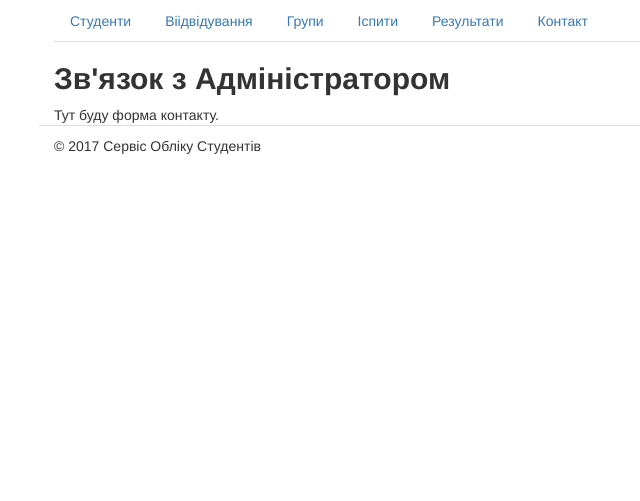
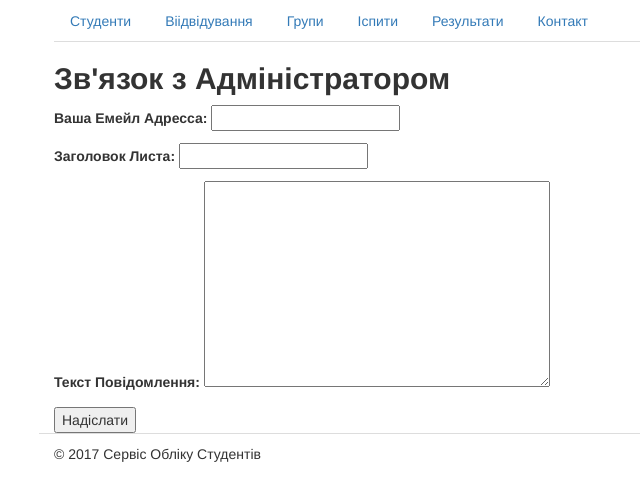
Before and after one commit to gopjak36/studentsdb, a Django app: template students/templates/contact_admin/form.html in a window 1280 px wide. Shown: the part 70-571 px from the top of the page, without its empty margins (16-656 px from the left). Run offline with Django 3.2, Linux system fonts and the light colour scheme; the template is opened without the code that fills it: values that come from a table or form of the project are taken from there, others are empty; parts of the project's set-up code (start-up, migrations or seed data) failed here and were passed over; some libraries are stand-ins or nearby versions.

Commit message:
add form for contact admin

```diff
--- a/students/templates/contact_admin/form.html
+++ b/students/templates/contact_admin/form.html
@@ -6,8 +6,24 @@
 
 {% block title %}Зв'язок з Адміністратором{% endblock title %}
 
+{% block status_message %}
+
+  {% if form.errors %}
+    <div class="alert alert-warning" role="alert">
+      Будь-ласка, виправте наступні помилки
+    </div>
+  {% endif %}
+
+{% endblock status_message %}
+
 {% block content %}
 
-Тут буду форма контакту.
+  <form action="{% url 'contact_admin' %}" method="post">
+    {% csrf_token %}
+
+    {{ form.as_p }}
+
+    <input type="submit" value="Надіслати" name="send_button">
+  </form>
 
 {% endblock content %}
--- a/students/views/contact_admin.py
+++ b/students/views/contact_admin.py
@@ -1,4 +1,4 @@
-# -*- coding:utf-8 -*-
+# -*- coding: utf-8 -*-
 from django.shortcuts import render
 from django import forms
 from django.core.mail import send_mail
@@ -8,7 +8,7 @@ from django.core.urlresolvers import reverse
 from studentsdb.settings import ADMIN_EMAIL
 
 # Class for Contact Admin
-class ContacForm(forms.Form):
+class ContactForm(forms.Form):
 
     from_email = forms.EmailField(
                 label=u"Ваша Емейл Адресса")
@@ -45,10 +45,10 @@ def contact_admin(request):
             except Exception:
                 message = u"Під час відправки листа виникла непередбачувана помилка. Спробуйте скористатись даною формою пізніше."
             else:
-                message = u"’Повідомлення успішно надіслане!"
+                message = u"Повідомлення успішно надіслане!"
 
             # Redirect to contact page with message:
-            return HttpResponseRedirect(u"%?status_message=%" % (reverse('contac_admin'), message))
+            return HttpResponseRedirect(u"%s?status_message=%s" % (reverse('contact_admin'), message))
 
     # if there not Post render blank form:
     else:
```
